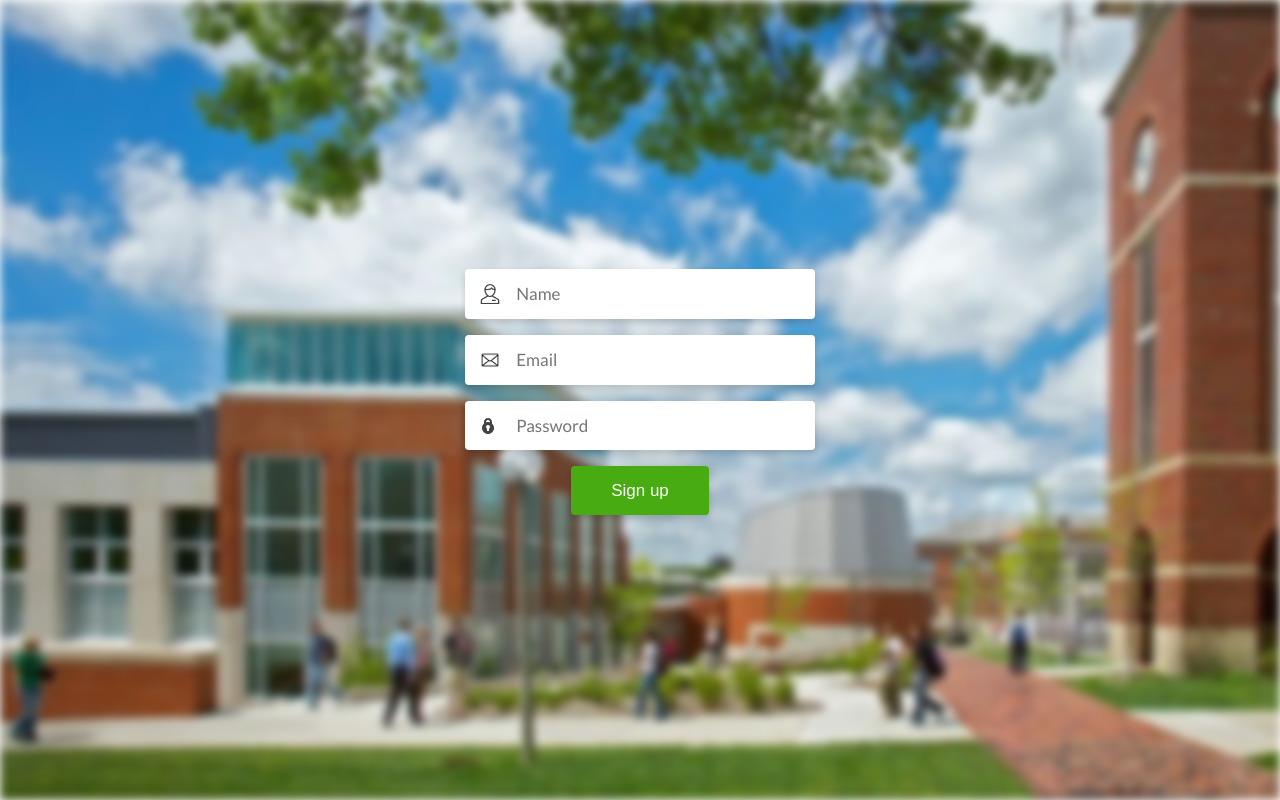
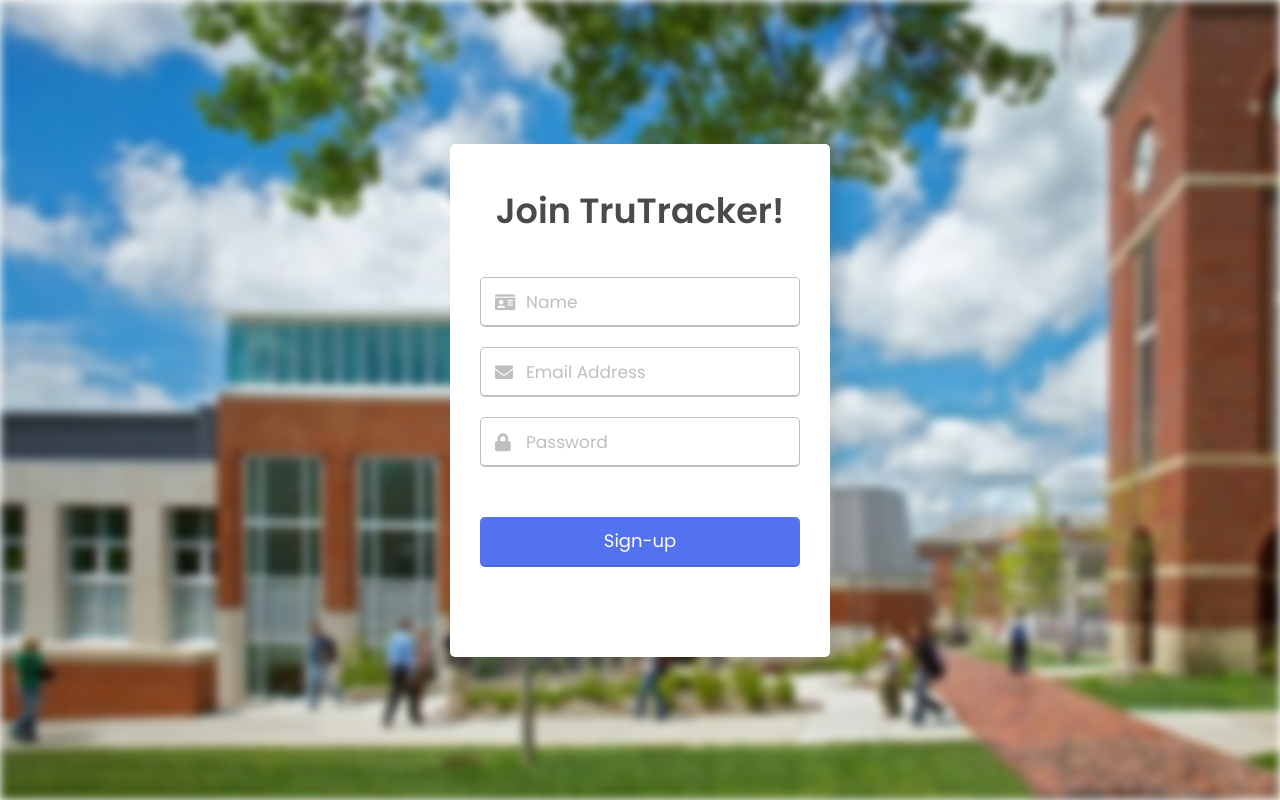
Before and after one commit to Habibnasir23/TruTracker, a Flask app: page /signup in a window 1280 px wide. Run offline with Flask 3, Linux system fonts and the light colour scheme.

Commit message:
Added js and changed around templates

```diff
--- /dev/null
+++ b/js/signUpScript.js
@@ -0,0 +1,51 @@
+const form = document.querySelector("form");
+eField = form.querySelector(".email"),
+eInput = eField.querySelector("input"),
+pField = form.querySelector(".password"),
+pInput = pField.querySelector("input");
+
+form.onsubmit = (e)=>{
+
+  e.preventDefault(); //preventing from form submitting
+
+  //if email and password is blank then add shake class in it else call specified function
+  (eInput.value == "") ? eField.classList.add("shake", "error") : checkEmail();
+  (pInput.value == "") ? pField.classList.add("shake", "error") : checkPass();
+
+  setTimeout(()=>{ //remove shake class after 500ms
+    eField.classList.remove("shake");
+    pField.classList.remove("shake");
+  }, 500);
+
+  eInput.onkeyup = ()=>{checkEmail();} //calling checkEmail function on email input keyup
+  pInput.onkeyup = ()=>{checkPass();} //calling checkPassword function on pass input keyup
+
+  function checkEmail(){ //checkEmail function
+    let pattern = /^[^ ]+@[^ ]+\.[a-z]{2,3}$/; //pattern for validate email
+    if(!eInput.value.match(pattern)){ //if pattern not matched then add error and remove valid class
+      eField.classList.add("error");
+      eField.classList.remove("valid");
+      let errorTxt = eField.querySelector(".error-txt");
+      //if email value is not empty then show please enter valid email else show Email can't be blank
+      (eInput.value != "") ? errorTxt.innerText = "Enter a valid email address" : errorTxt.innerText = "Email can't be blank";
+    }else{ //if pattern matched then remove error and add valid class
+      eField.classList.remove("error");
+      eField.classList.add("valid");
+    }
+  }
+
+  function checkPass(){ //checkPass function
+    if(pInput.value == ""){ //if pass is empty then add error and remove valid class
+      pField.classList.add("error");
+      pField.classList.remove("valid");
+    }else{ //if pass is empty then remove error and add valid class
+      pField.classList.remove("error");
+      pField.classList.add("valid");
+    }
+  }
+
+  //if eField and pField doesn't contains error class that means user filled details properly
+  if(!eField.classList.contains("error") && !pField.classList.contains("error")){
+    window.location.href = form.getAttribute("action"); //redirecting user to the specified url which is inside action attribute of form tag
+  }
+}
--- a/static/css/homeStyles.css
+++ b/static/css/homeStyles.css
@@ -83,10 +83,11 @@ form {
     background-color: #3e8e41;
   }
 
+
 .container{
     width: 100%;
     position: absolute;
-    top: 35%;
+    top: 10%;
     text-align: center;
 }
 
--- a/static/css/signUpStyles.css
+++ b/static/css/signUpStyles.css
@@ -1,4 +1,4 @@
-@import url("https://fonts.googleapis.com/css?family=Lato:400,700");
+@import url('https://fonts.googleapis.com/css2?family=Poppins:wght@400;500;600&display=swap');
 #bg {
   background-image: url('/static/background.jpg');
   position: fixed;
@@ -10,6 +10,12 @@
   filter: blur(5px);
 }
 
+*{
+  margin: 0;
+  padding: 0;
+  box-sizing: border-box;
+  font-family: "Poppins", sans-serif;
+}
 body {
   font-family: 'Lato', sans-serif;
   color: #4A4A4A;
@@ -21,77 +27,132 @@ body {
   margin: 0;
   padding: 0;
 }
-
-form {
-  width: 350px;
+::selection{
+  color: #fff;
+  background: #5372F0;
+}
+.wrapper{
+  width: 380px;
+  padding: 40px 30px 50px 30px;
+  background: #fff;
+  border-radius: 5px;
+  text-align: center;
+  box-shadow: 10px 10px 15px rgba(0,0,0,0.1);
   position: relative;
 }
-form .form-field::before {
-  font-size: 20px;
-  position: absolute;
-  left: 15px;
-  top: 17px;
-  color: #888888;
-  content: " ";
-  display: block;
-  background-size: cover;
-  background-repeat: no-repeat;
+.wrapper header{
+  font-size: 35px;
+  font-weight: 600;
 }
-form .form-field:nth-child(1)::before {
-  background-image: url('/static/user-icon.png');
-  width: 20px;
-  height: 20px;
-  top: 15px;
+.wrapper form{
+  margin: 40px 0;
 }
-form .form-field:nth-child(2)::before {
-    background-image: url('/static/email-icon.png');
-    width: 20px;
-    height: 20px;
-    top: 15px;
+form .field{
+  width: 100%;
+  margin-bottom: 20px;
+}
+form .field.shake{
+  animation: shake 0.3s ease-in-out;
+}
+@keyframes shake {
+  0%, 100%{
+    margin-left: 0px;
   }
-form .form-field:nth-child(3)::before {
-  background-image: url('/static/lock-icon.png');
-  width: 16px;
-  height: 16px;
+  20%, 80%{
+    margin-left: -12px;
+  }
+  40%, 60%{
+    margin-left: 12px;
+  }
 }
-form .form-field {
-  display: -webkit-box;
-  display: -ms-flexbox;
-  display: flex;
-  -webkit-box-pack: justify;
-  -ms-flex-pack: justify;
-  justify-content: space-between;
-  -webkit-box-align: center;
-  -ms-flex-align: center;
-  align-items: center;
-  margin-bottom: 1rem;
+form .field .input-area{
+  height: 50px;
+  width: 100%;
   position: relative;
 }
-form input {
-  font-family: inherit;
+form input{
   width: 100%;
+  height: 100%;
   outline: none;
-  background-color: #fff;
-  border-radius: 4px;
-  border: none;
-  display: block;
-  padding: 0.9rem 0.7rem;
-  box-shadow: 0px 3px 6px rgba(0, 0, 0, 0.16);
-  font-size: 17px;
-  color: #4A4A4A;
-  text-indent: 40px;
+  padding: 0 45px;
+  font-size: 18px;
+  background: none;
+  caret-color: #5372F0;
+  border-radius: 5px;
+  border: 1px solid #bfbfbf;
+  border-bottom-width: 2px;
+  transition: all 0.2s ease;
 }
-form .btn {
-  outline: none;
-  border: none;
-  cursor: pointer;
-  display: inline-block;
-  margin: 0 auto;
-  padding: 0.9rem 2.5rem;
-  text-align: center;
-  background-color: #47AB11;
-  color: #fff;
-  border-radius: 4px;
-  box-shadow: 0px 3px 6px rgba(0, 0, 0, 0.16);
+form .field input:focus,
+form .field.valid input{
+  border-color: #5372F0;
+}
+form .field.shake input,
+form .field.error input{
+  border-color: #dc3545;
+}
+.field .input-area i{
+  position: absolute;
+  top: 50%;
+  font-size: 18px;
+  pointer-events: none;
+  transform: translateY(-50%);
+}
+.input-area .icon{
+  left: 15px;
+  color: #bfbfbf;
+  transition: color 0.2s ease;
+}
+.input-area .error-icon{
+  right: 15px;
+  color: #dc3545;
+}
+form input:focus ~ .icon,
+form .field.valid .icon{
+  color: #5372F0;
+}
+form .field.shake input:focus ~ .icon,
+form .field.error input:focus ~ .icon{
+  color: #bfbfbf;
+}
+form input::placeholder{
+  color: #bfbfbf;
   font-size: 17px;
 }
+form .field .error-txt{
+  color: #dc3545;
+  text-align: left;
+  margin-top: 5px;
+}
+form .field .error{
+  display: none;
+}
+form .field.shake .error,
+form .field.error .error{
+  display: block;
+}
+form .pass-txt{
+  text-align: left;
+  margin-top: -10px;
+}
+.wrapper a{
+  color: #5372F0;
+  text-decoration: none;
+}
+.wrapper a:hover{
+  text-decoration: underline;
+}
+form input[type="submit"]{
+  height: 50px;
+  margin-top: 30px;
+  color: #fff;
+  padding: 0;
+  border: none;
+  background: #5372F0;
+  cursor: pointer;
+  border-bottom: 2px solid rgba(0,0,0,0.1);
+  transition: all 0.3s ease;
+}
+form input[type="submit"]:hover{
+  background: #2c52ed;
+}
--- a/templates/homeScreen.html
+++ b/templates/homeScreen.html
@@ -28,4 +28,4 @@
             {% block content %} {% endblock %}
         </div>
     </body>
-    </html>
+</html>
--- a/templates/signUpScreen.html
+++ b/templates/signUpScreen.html
@@ -1,32 +1,46 @@
 <!DOCTYPE html>
-<html lang="en" >
+<html lang="en">
 <head>
   <meta charset="UTF-8">
-  <title>Login Page with Background Image Example</title>
+  <meta name="viewport" content="width=device-width, initial-scale=1.0">
+  <title>Login Form validation in HTML & CSS | CodingNepal</title>
   <link rel="stylesheet" href={{ url_for('static', filename='css/signUpStyles.css') }}>
-
+  <link rel="stylesheet" href="https://cdnjs.cloudflare.com/ajax/libs/font-awesome/5.15.3/css/all.min.css"/>
 </head>
 <body>
-<!-- partial:index.partial.html -->
-<div id="bg"></div>
-
-<form>
-   <div class="form-field">
-      <input type="name" placeholder="Name" required/>
-  </div>
-  <div class="form-field">
-    <input type="email" placeholder="Email" required/>
+  <div id="bg"></div>
+  <div class="wrapper">
+    <header>Join TruTracker!</header>
+    <form action="#">
+       <div class="field name">
+        <div class="input-area">
+            <i class="icon fas fa-regular fa-id-card"></i>
+            <input type="text" placeholder="Name">
+            <i class="error error-icon fas fa-exclamation-circle"></i>
+        </div>
+        <div class="error error-txt">Name can't be blank</div>
+      </div>
+      <div class="field email">
+        <div class="input-area">
+          <input type="text" placeholder="Email Address">
+          <i class="icon fas fa-envelope"></i>
+          <i class="error error-icon fas fa-exclamation-circle"></i>
+        </div>
+        <div class="error error-txt">Email can't be blank</div>
+      </div>
+      <div class="field password">
+        <div class="input-area">
+          <input type="password" placeholder="Password">
+          <i class="icon fas fa-lock"></i>
+          <i class="error error-icon fas fa-exclamation-circle"></i>
+        </div>
+        <div class="error error-txt">Password can't be blank</div>
+      </div>
+      <input type="submit" value="Sign-up">
+    </form>
   </div>
 
-  <div class="form-field">
-    <input type="password" placeholder="Password" required/>
-  </div>
-
-  <div class="form-field">
-    <button class="btn" type="submit">Sign up</button>
-  </div>
-</form>
-<!-- partial -->
+  <script src="/js/signUpScript.js"></script>
 
 </body>
 </html>
```
Also changed, not shown: js/loginScript.js (added, +51 -0 lines), static/css/loginStyles.css (+124 -57 lines), templates/loginScreen.html (+29 -18 lines), instance/Trutracker.sqlite3, js/main.js (deleted).
